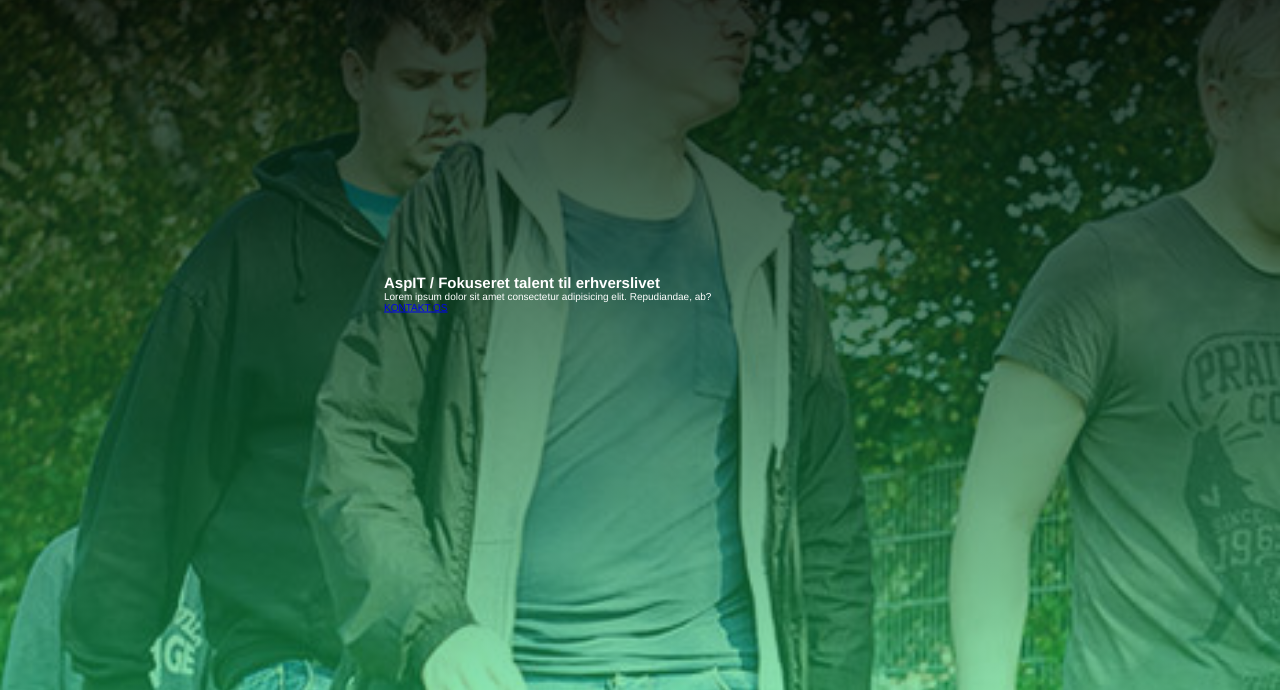
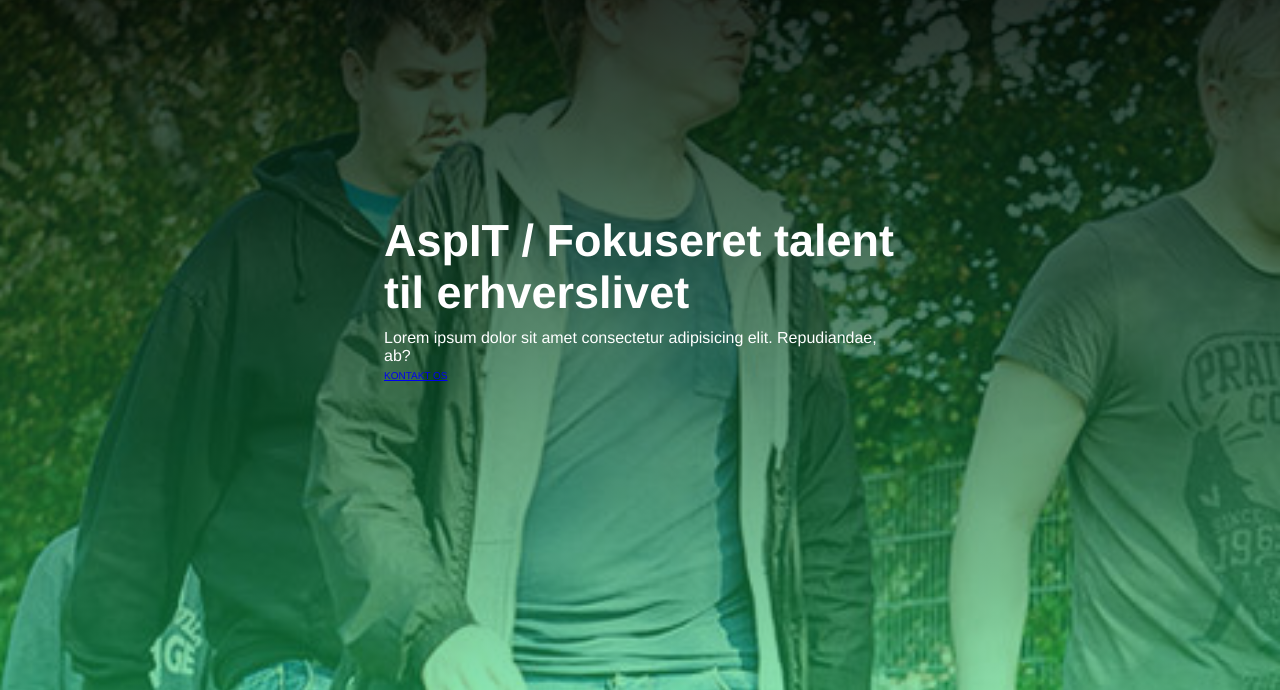
Before and after one commit to Will1400/AspIt-ny-side, a website: page index.html in a window 1280 px wide. Shown: the part 107-797 px from the top of the page. Drawn offline with nearby package versions, Linux system fonts and the light colour scheme; files that its build step writes are made by us from their sources.

Commit message:
Added default text styling

```diff
--- a/sass/base/_typography.scss
+++ b/sass/base/_typography.scss
@@ -1,3 +1,13 @@
 html {
     font-family: MyriadPro-Regular, 'Myriad Pro Regular', MyriadPro, 'Myriad Pro', Helvetica, Arial, sans-serif;
 }
+
+h1 {
+    font-size: 4.5rem;
+    margin: 1rem 0;
+}
+
+p {
+    font-size: 1.6rem;
+    margin: .5rem 0;
+}
```
